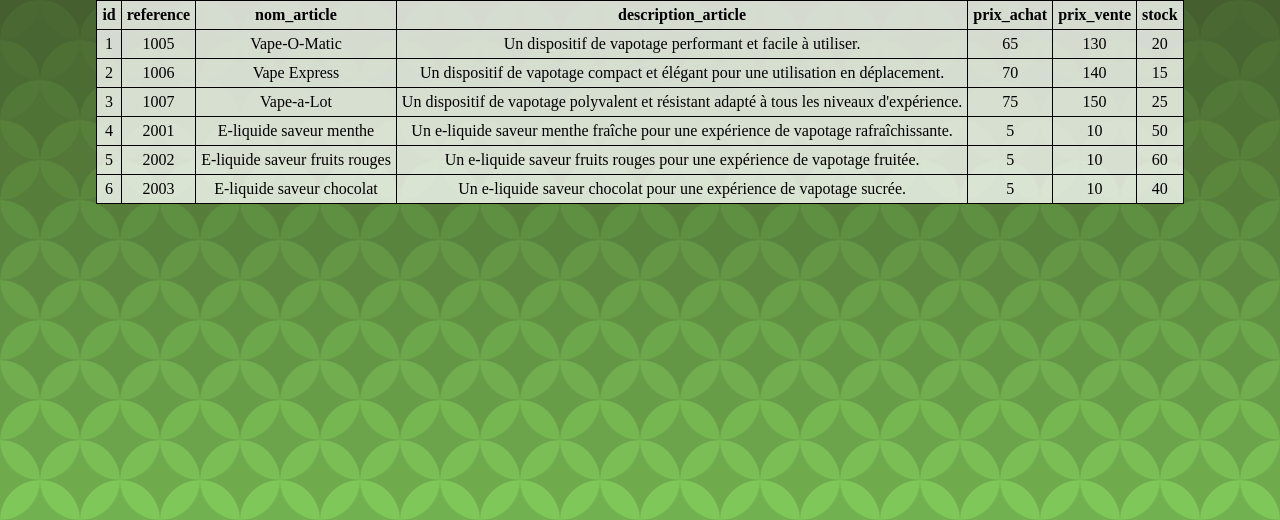
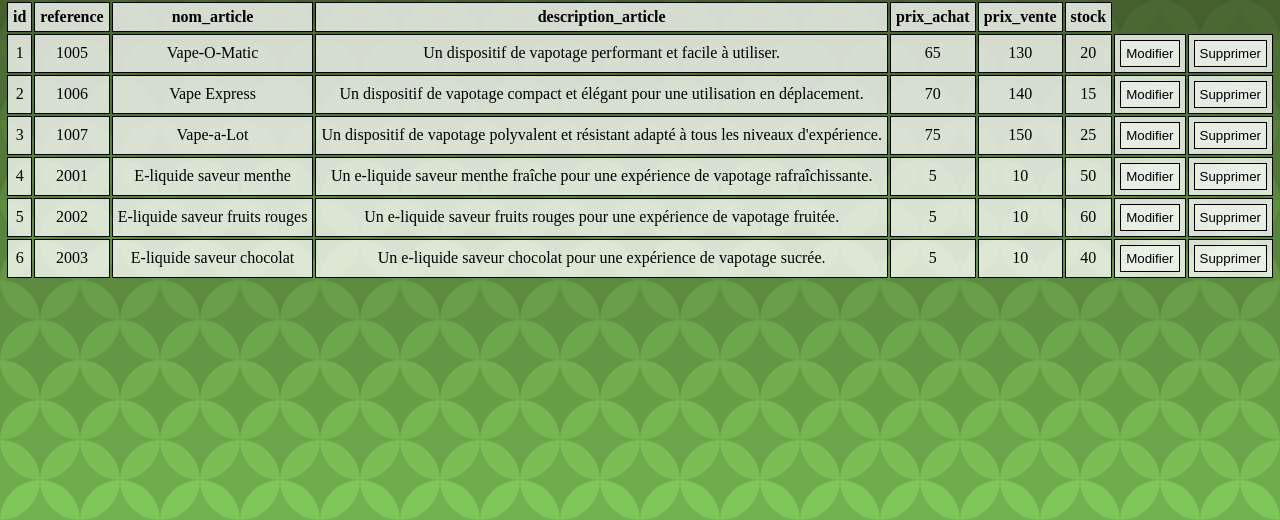
Before and after one commit to clarkSTRP/brief-stock-boutique, a PHP site: page / in a window 1280 px wide. Shown: the part 80-600 px from the top of the page. Run offline with PHP 8.4, Linux system fonts and the light colour scheme; data comes from the database, SQL or seed files in the repository.

Commit message:
Ajout de boutons à la fin du tableau

```diff
--- a/index.php
+++ b/index.php
@@ -53,12 +53,19 @@
           ?> <tr> <?php
             for ($i=0; $i <= count($products); $i++) { ?>
                     <td><?php echo $product[$i]; ?></td>
-                <?php } ?>
+                <?php
+            } ?>
+                <td><button>Modifier</button></td>
+                <td><button>Supprimer</button></td>
                 </tr>
-                <?php
+        <?php
         }
         ?>
             </tbody>
         </table>
+
+        <script>
+
+        </script>
     </body>
 </html>
--- a/style.css
+++ b/style.css
@@ -26,7 +26,4 @@ body header h1 {
   font-family: "Franklin Gothic Medium", "Arial Narrow", Arial, sans-serif;
   font-size: 2rem;
   text-align: center;
-}
-body table {
-  border-collapse: collapse;
 }/*# sourceMappingURL=style.css.map */
--- a/style.scss
+++ b/style.scss
@@ -29,7 +29,4 @@ body {
         }
     }
 
-    table {
-        border-collapse: collapse;
-    }
 }
```
Also changed, not shown: 1 other file.
